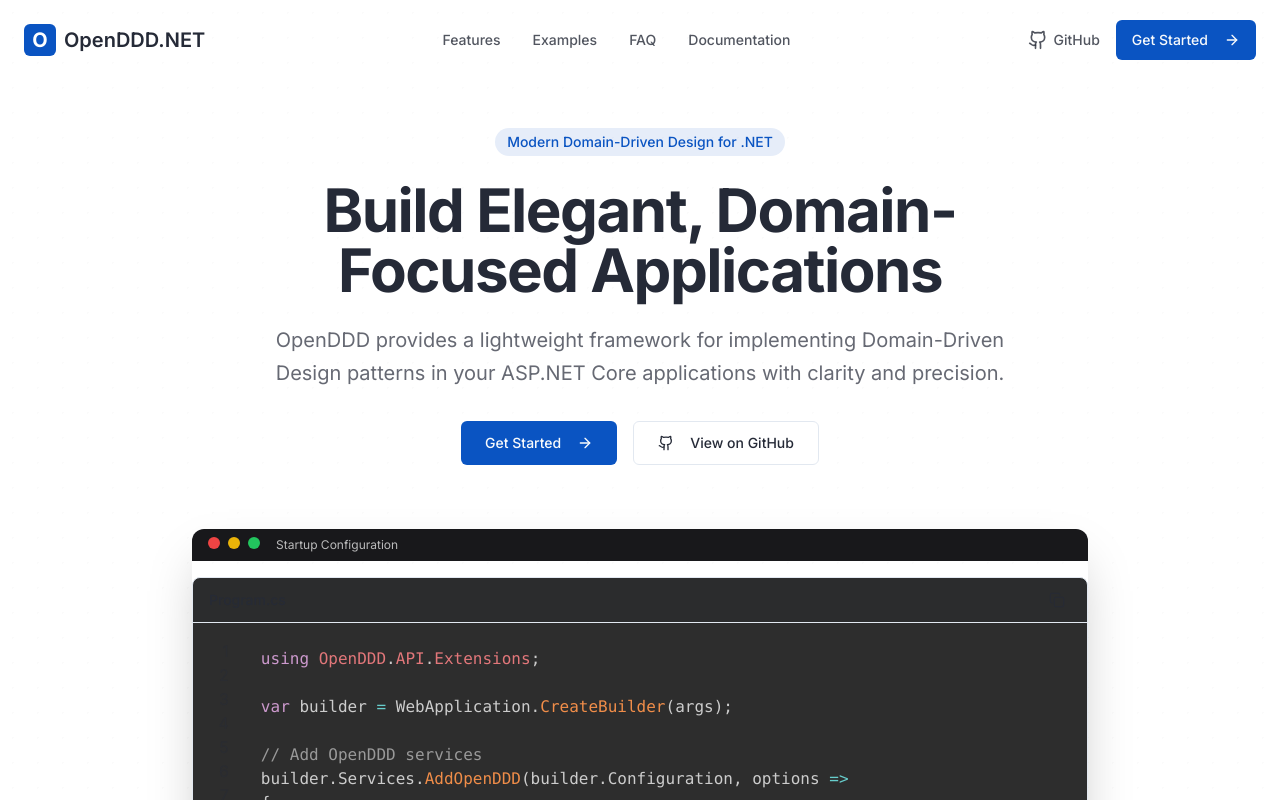
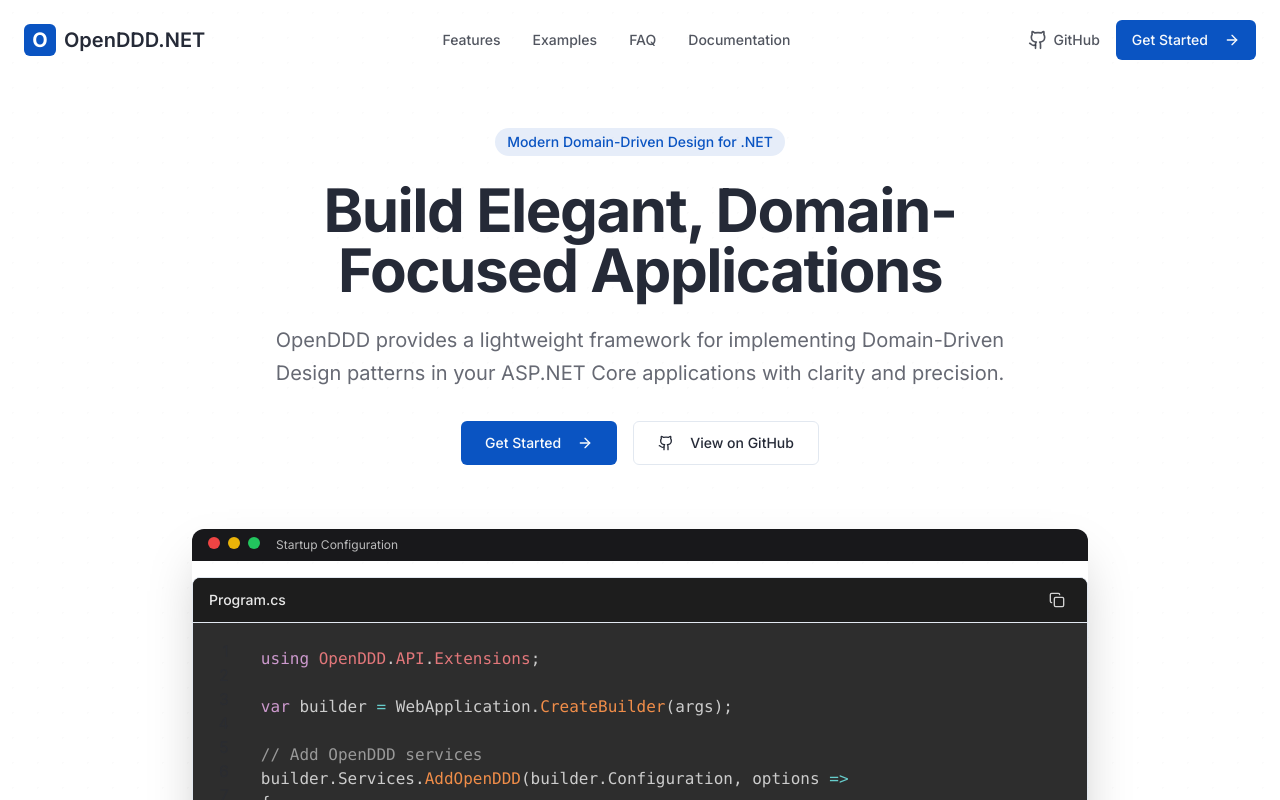
Before and after one commit to runemalm/openddd-homepage, a React (Vite) app: page / in a window 1280 px wide. Shown: the top 800 px of the page. Built offline with nearby package versions, Linux system fonts and the light colour scheme.

Commit message:
Fix: Improve code block header contrast
Adjust the color of the text and icon in the code block header to improve visibility against the background.

```diff
--- a/src/components/CodeBlock.tsx
+++ b/src/components/CodeBlock.tsx
@@ -79,17 +79,17 @@ const CodeBlock: React.FC<CodeBlockProps> = ({
   return (
     <div className={cn("rounded-lg overflow-hidden border border-border bg-[#2d2d2d] text-white my-4", className)}>
       {title && (
-        <div className="flex items-center justify-between px-4 py-2 bg-foreground/10 border-b border-border">
-          <span className="text-sm font-medium text-foreground/80">{title}</span>
+        <div className="flex items-center justify-between px-4 py-2 bg-[#1d1d1d] border-b border-border">
+          <span className="text-sm font-medium text-white/90">{title}</span>
           <button
             onClick={copyToClipboard}
-            className="p-1.5 rounded-md hover:bg-foreground/10 transition-colors"
+            className="p-1.5 rounded-md hover:bg-white/10 transition-colors"
             aria-label="Copy code"
           >
             {copied ? (
-              <Check className="h-4 w-4 text-green-500" />
+              <Check className="h-4 w-4 text-green-400" />
             ) : (
-              <Copy className="h-4 w-4 text-foreground/70" />
+              <Copy className="h-4 w-4 text-white/80" />
             )}
           </button>
         </div>
```
